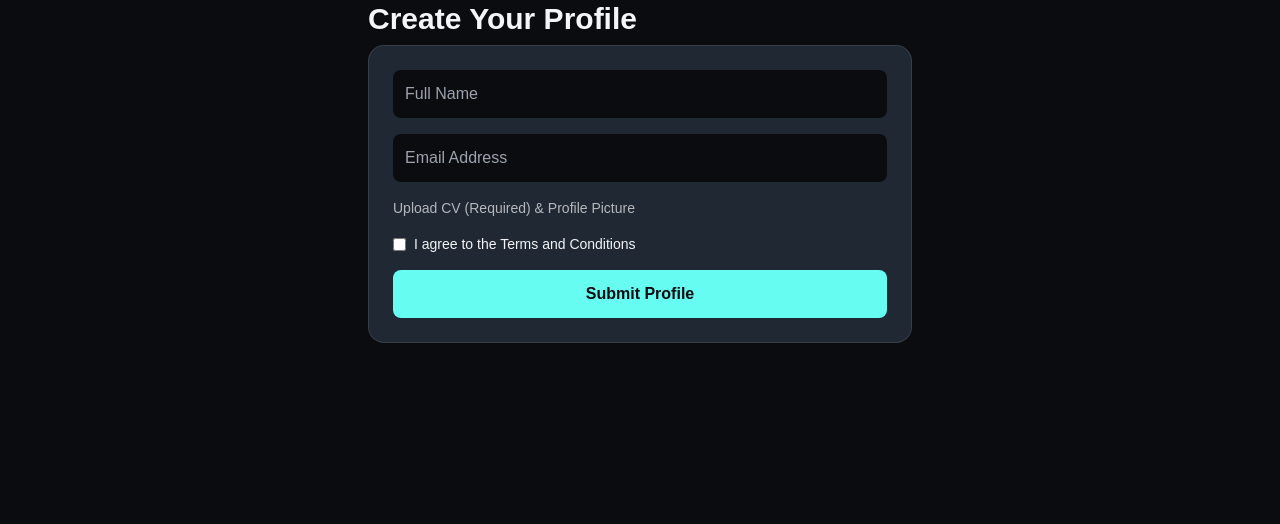
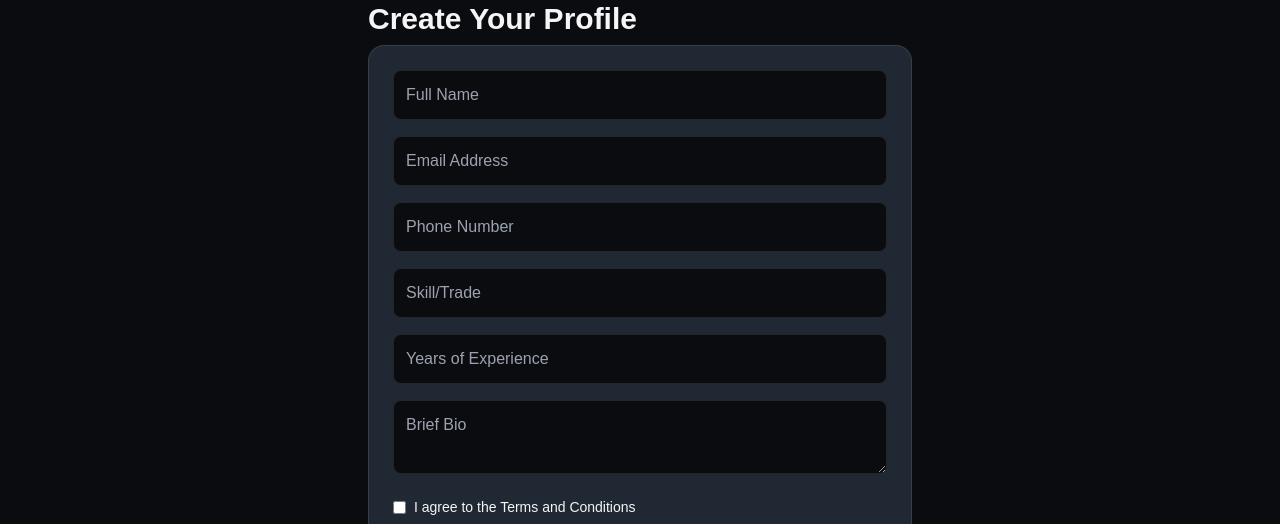
Before and after one commit to steveengreen436-art/helping-hand-strio, a Next.js app: page /signup in a window 1280 px wide. Shown: the part 132-656 px from the top of the page. Built offline with nearby package versions, Linux system fonts and the light colour scheme; no server answers.

Commit message:
Update page.tsx

```diff
--- a/app/signup/page.tsx
+++ b/app/signup/page.tsx
@@ -18,14 +18,11 @@ export default function SignUpPage() {
 
   const handleSubmit = async (e: React.FormEvent) => {
     e.preventDefault();
-    if (!formData.terms) {
-      alert("You must agree to the terms and conditions.");
-      return;
-    }
+    if (!formData.terms) return alert("You must agree to the terms.");
     setLoading(true);
 
-    // Save to Supabase
-    await supabase.from("profiles").insert([{
+    try {
+      const { error } = await supabase.from("profiles").insert([{
         full_name: formData.fullName,
         email: formData.email,
         phone: formData.phone,
@@ -34,26 +31,32 @@ export default function SignUpPage() {
         bio: formData.bio,
       }]);
 
+      if (error) throw error;
+      setSubmitted(true);
+    } catch (err) {
+      alert("Error saving profile. Check your database columns.");
+    } finally {
       setLoading(false);
-    setSubmitted(true);
+    }
   };
 
   return (
     <div className="max-w-xl mx-auto py-8 px-4">
       <h1 className="text-3xl font-bold text-platinum mb-2">Create Your Profile</h1>
       <form onSubmit={handleSubmit} className="space-y-4 bg-slateCard p-6 rounded-2xl border border-white/10">
-        <input type="text" placeholder="Full Name" required className="w-full p-3 rounded-lg bg-obsidian text-platinum" onChange={(e) => setFormData({...formData, fullName: e.target.value})} />
-        <input type="email" placeholder="Email Address" required className="w-full p-3 rounded-lg bg-obsidian text-platinum" onChange={(e) => setFormData({...formData, email: e.target.value})} />
-
-        {/* Upload placeholders - link these to your UploadThing button once set up */}
-        <div className="text-sm text-platinum/70">Upload CV (Required) & Profile Picture</div>
+        <input type="text" placeholder="Full Name" required className="w-full p-3 rounded-lg bg-obsidian text-platinum border border-white/10" onChange={(e) => setFormData({...formData, fullName: e.target.value})} />
+        <input type="email" placeholder="Email Address" required className="w-full p-3 rounded-lg bg-obsidian text-platinum border border-white/10" onChange={(e) => setFormData({...formData, email: e.target.value})} />
+        <input type="tel" placeholder="Phone Number" required className="w-full p-3 rounded-lg bg-obsidian text-platinum border border-white/10" onChange={(e) => setFormData({...formData, phone: e.target.value})} />
+        <input type="text" placeholder="Skill/Trade" required className="w-full p-3 rounded-lg bg-obsidian text-platinum border border-white/10" onChange={(e) => setFormData({...formData, skill: e.target.value})} />
+        <input type="text" placeholder="Years of Experience" required className="w-full p-3 rounded-lg bg-obsidian text-platinum border border-white/10" onChange={(e) => setFormData({...formData, experience: e.target.value})} />
+        <textarea placeholder="Brief Bio" className="w-full p-3 rounded-lg bg-obsidian text-platinum border border-white/10" onChange={(e) => setFormData({...formData, bio: e.target.value})} />
 
         <label className="flex items-center gap-2 text-platinum text-sm">
           <input type="checkbox" required onChange={(e) => setFormData({...formData, terms: e.target.checked})} />
           I agree to the Terms and Conditions
         </label>
 
-        <button type="submit" className="w-full py-3 bg-neonCyan text-obsidian font-bold rounded-lg">
+        <button type="submit" disabled={loading} className="w-full py-3 bg-neonCyan text-obsidian font-bold rounded-lg">
           {loading ? "Submitting..." : "Submit Profile"}
         </button>
       </form>
```
Lines whose indentation alone changed are shown as unchanged.
